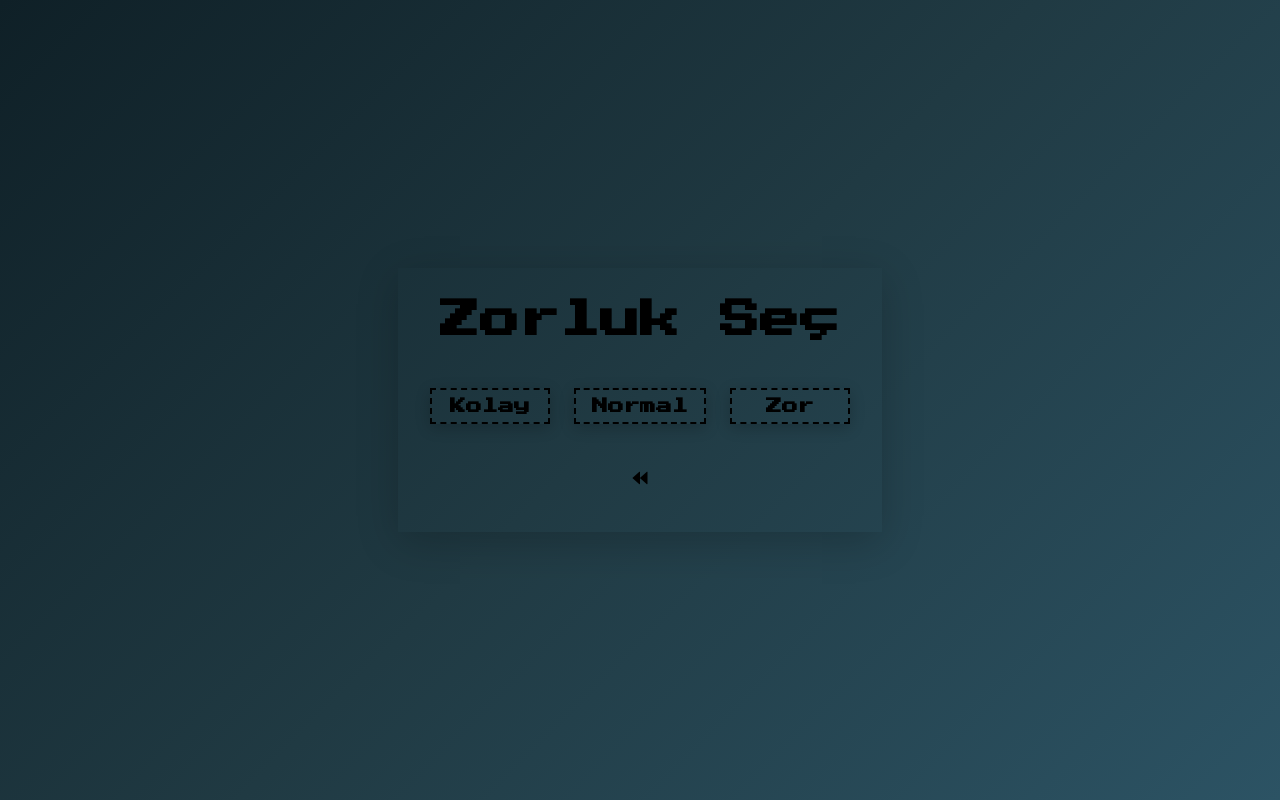
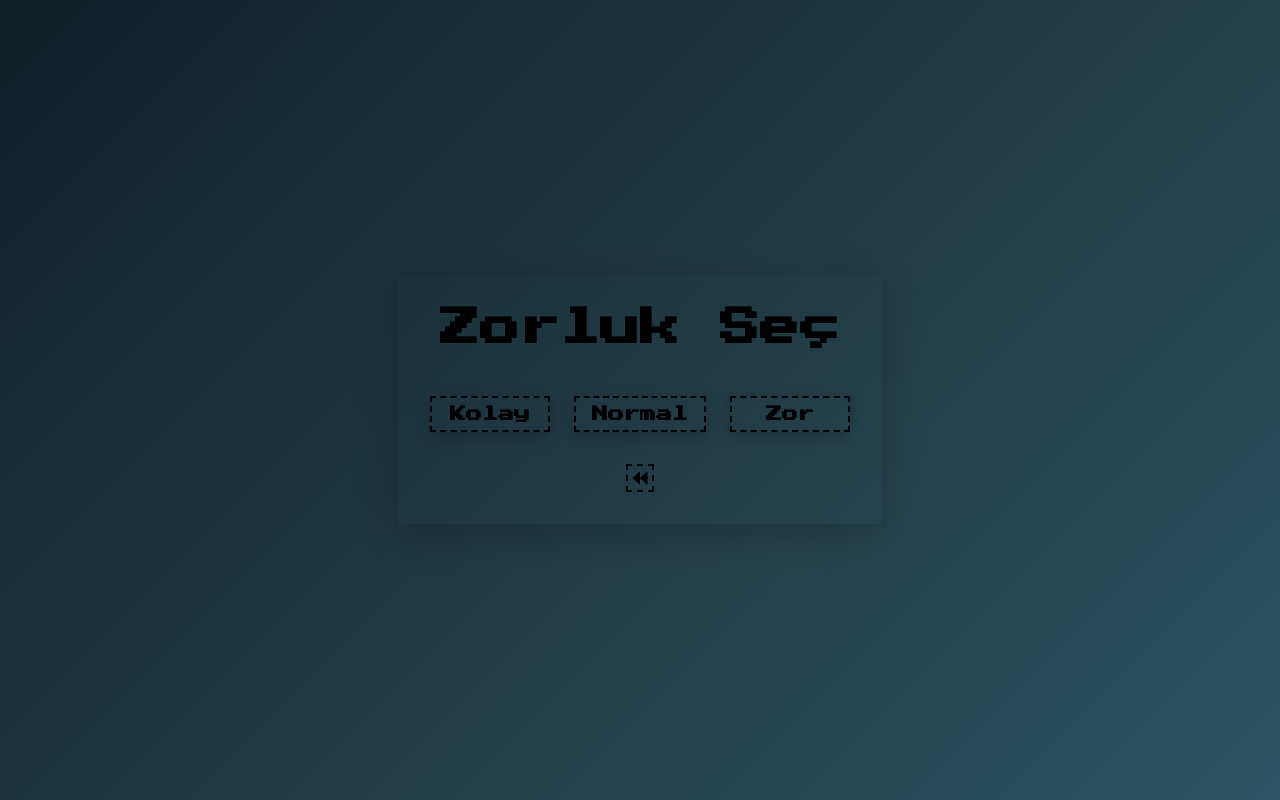
Before and after one commit to gulerhan/games101, a React (Vite) app in the folder games101/: page / in a window 1280 px wide. Both pictures are taken after a click on the button "Yılan Oyunu". Built offline with nearby package versions, Linux system fonts and the light colour scheme.

Commit message:
changed back-button styles

```diff
--- a/games101/src/components/SnakeGame.css
+++ b/games101/src/components/SnakeGame.css
@@ -18,12 +18,12 @@
 }
 
 .back-button {
+  padding: 0;
   margin: 0;
   font-size: 1.5rem;
   font-weight: 600;
   color: white;
-  background: linear-gradient(135deg, #667eea 0%, #764ba2 100%);
-  border: none;
+  border: 2px dashed #000;
   border-radius: 8px;
   cursor: pointer;
   transition: all 0.3s ease;
```
